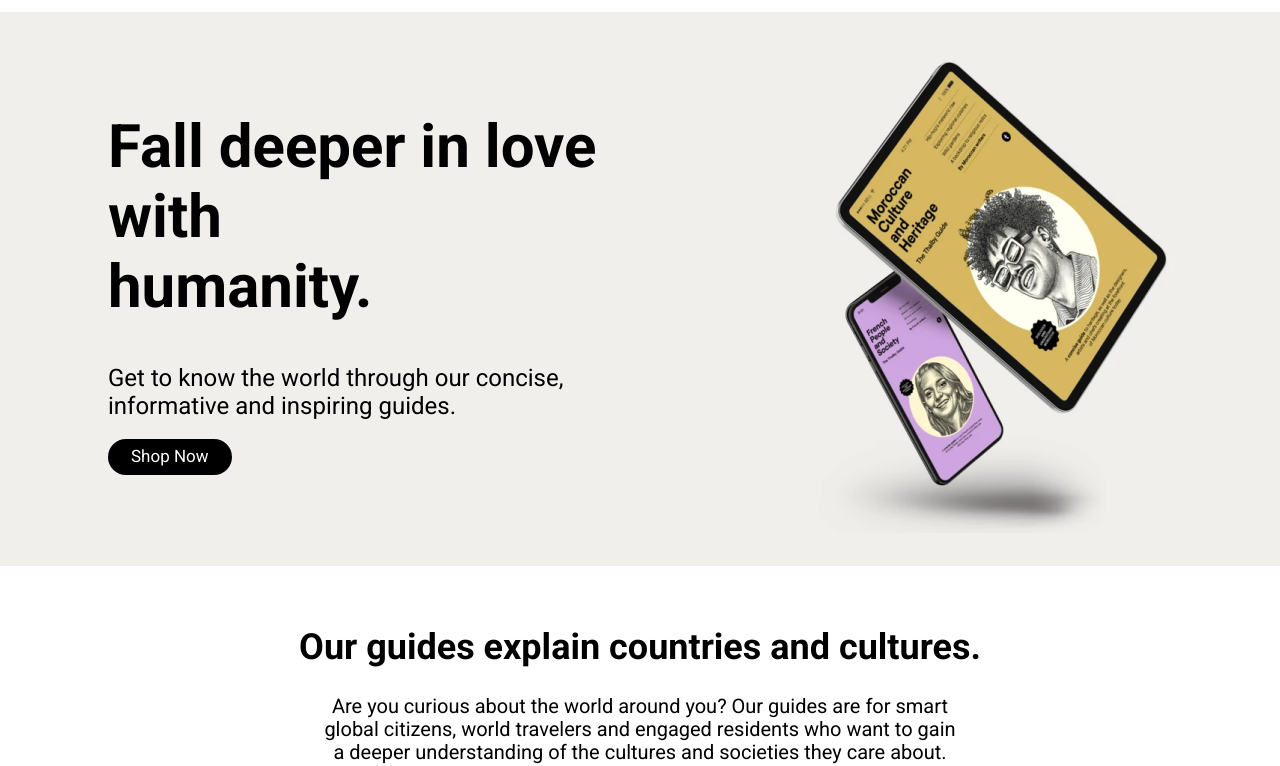
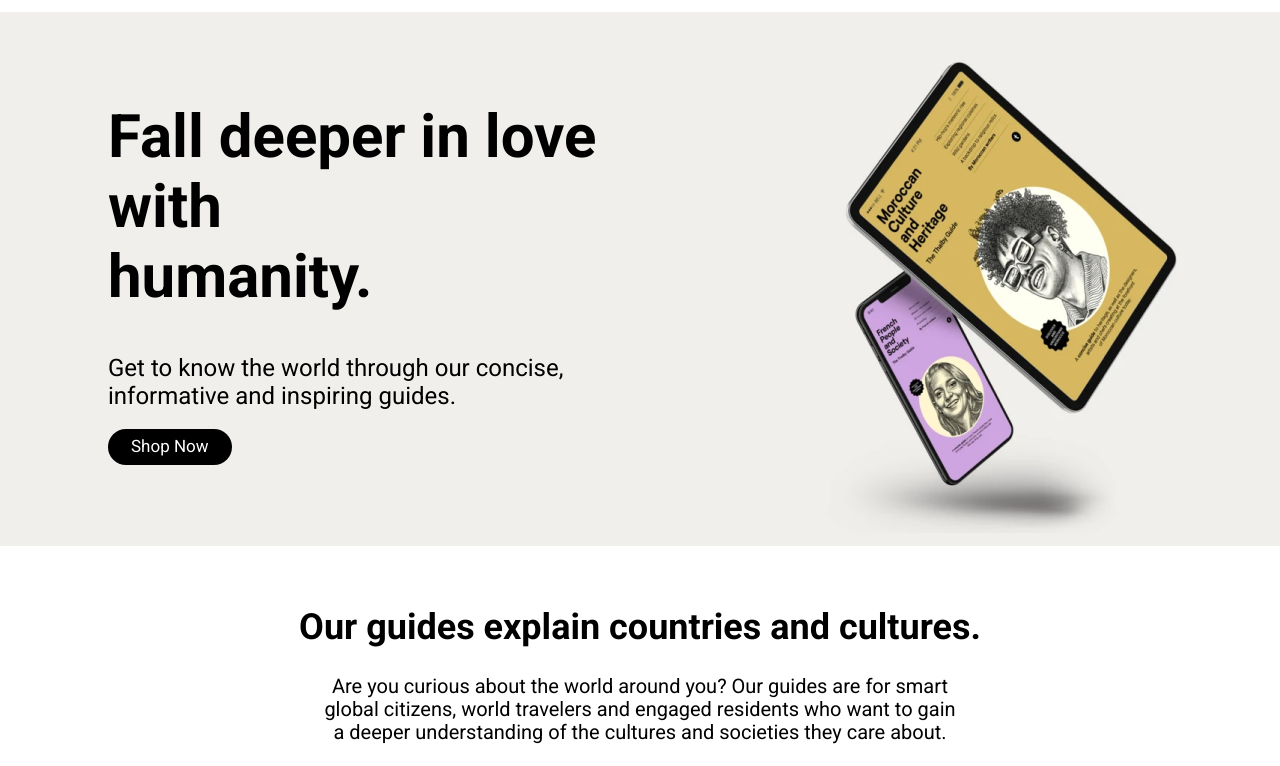
Before and after one commit to drpsnt/Project_Thalby, a plain HTML site: page index.html in a window 1280 px wide. Shown: the part 65-831 px from the top of the page. Drawn offline with Linux system fonts and the light colour scheme.

```diff
--- a/style/style.css
+++ b/style/style.css
@@ -59,7 +59,7 @@
     background-color: #F0EFEB;
 }
 .guides_inform{
-    padding: 100px 0;
+    padding: 90px 0;
     max-width: 534px;
 }
 .main_guides .guides_inform h1{
@@ -94,7 +94,7 @@
 }
 .guides_img img{
     position: absolute;
-    right: -110px;
+    right: -120px;
 }
 
 /* Main Sellers */
```
